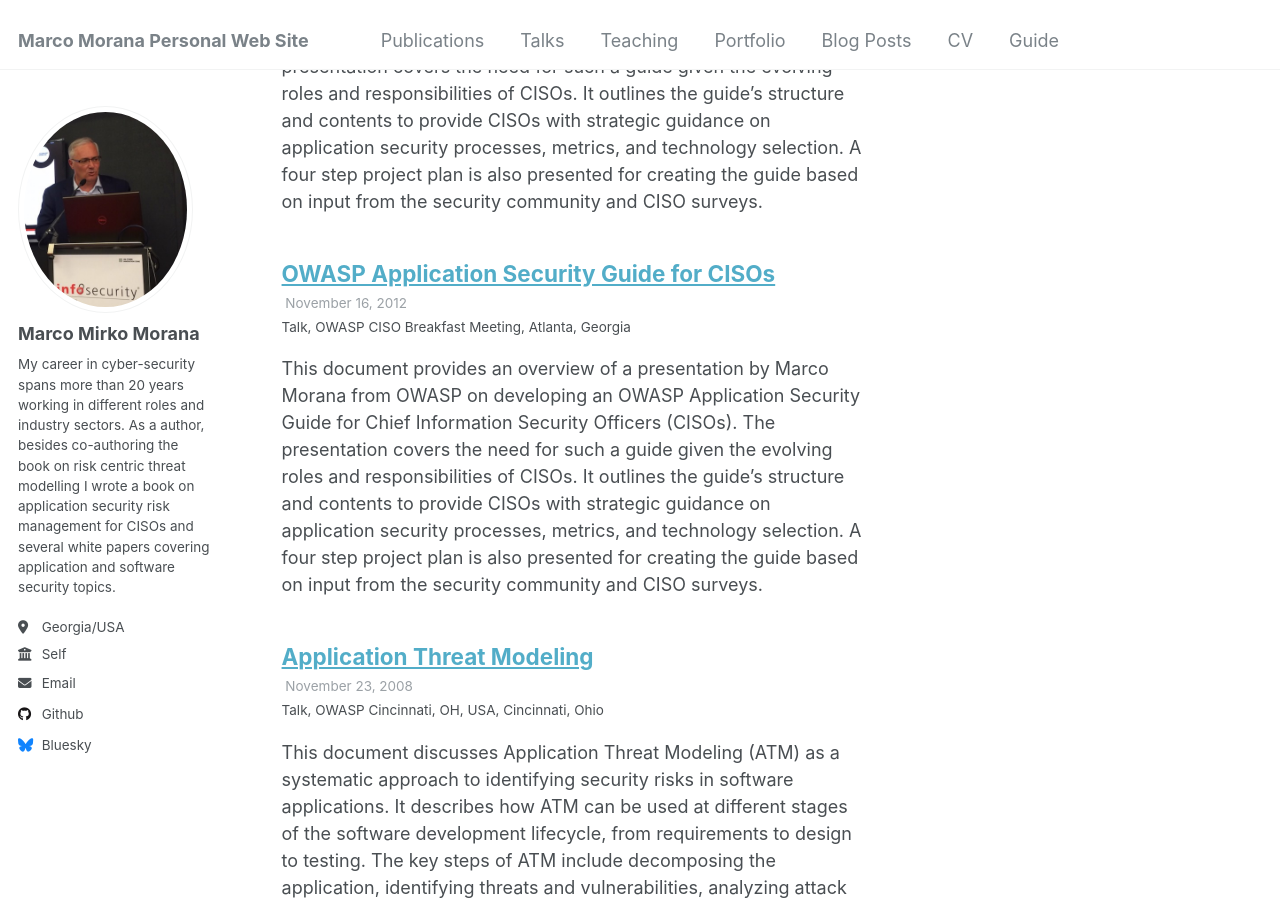
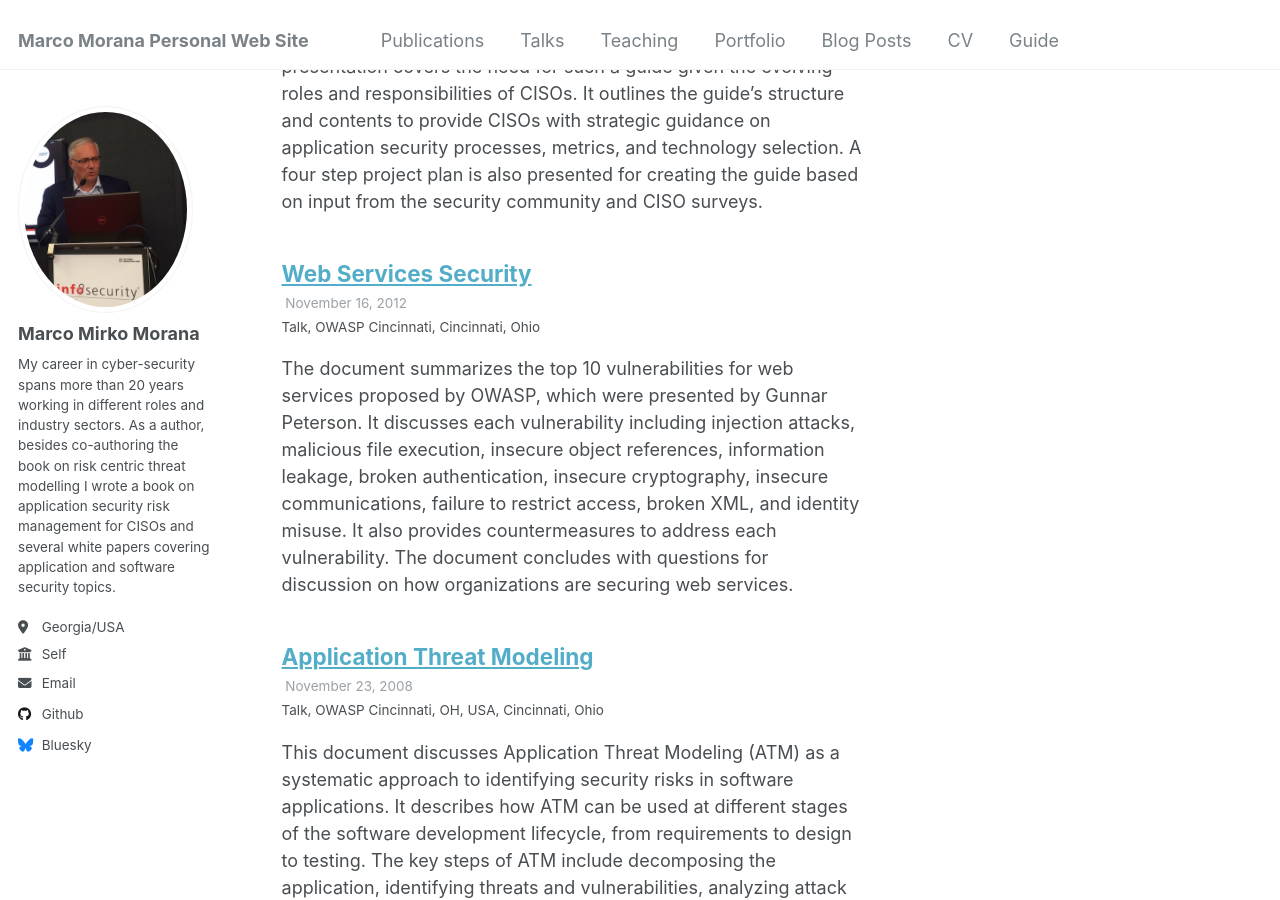
Before and after one commit to mmorana1/marcom, a Jekyll site: the page built from _pages/talks.html, in a window 1280 px wide and 900 px high, scrolled down 302 px. Built offline with Jekyll 4.4.1, drawn with Linux system fonts in a browser that asks for light colours.

Commit message:
Update 2009-August 30.md

```diff
--- a/_talks/2009-August 30.md
+++ b/_talks/2009-August 30.md
@@ -1,14 +1,13 @@
 ---
-title: "OWASP Application Security Guide for CISOs"
+title: "Web Services Security"
 collection: talks
 type: "Talk"
-permalink: /talks/2012-November 16
-venue: "OWASP CISO Breakfast Meeting"
+permalink: /talks/2009-August
+venue: "OWASP Cincinnati"
 date: 2012-11-16
-location: "Atlanta, Georgia"
+location: "Cincinnati, Ohio"
 ---
 
-This document provides an overview of a presentation by Marco Morana from OWASP on developing an OWASP Application Security Guide for Chief Information Security Officers (CISOs). The presentation covers the need for such a guide given the evolving roles and responsibilities of CISOs. It outlines the guide's structure and contents to provide CISOs with strategic guidance on application security processes, metrics, and technology selection. A four step project plan is also presented for creating the guide based on input from the security community and CISO surveys.
+The document summarizes the top 10 vulnerabilities for web services proposed by OWASP, which were presented by Gunnar Peterson. It discusses each vulnerability including injection attacks, malicious file execution, insecure object references, information leakage, broken authentication, insecure cryptography, insecure communications, failure to restrict access, broken XML, and identity misuse. It also provides countermeasures to address each vulnerability. The document concludes with questions for discussion on how organizations are securing web services.
 
-You can download the presentation slides [from here](https://www.slideshare.net/slideshow/owasp-atlantacisoguidevs1/16928736)
-The OWASP CISO Guide can be downloaded [from here](https://wiki.owasp.org/images/f/f0/Owasp-ciso-guide.docx)
+You can download the presentation slides [from here](https://www.slideshare.net/slideshow/owasp-forum-web-services-security-1929468/1929468)
```
